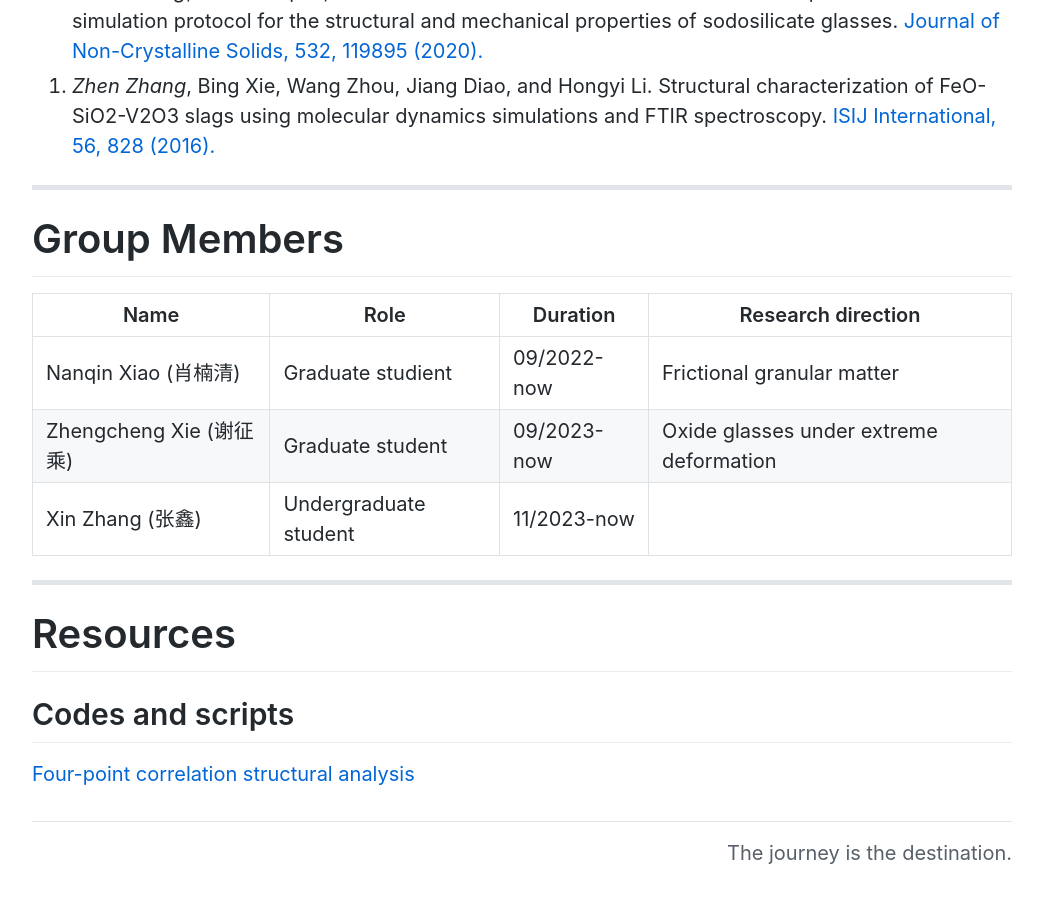
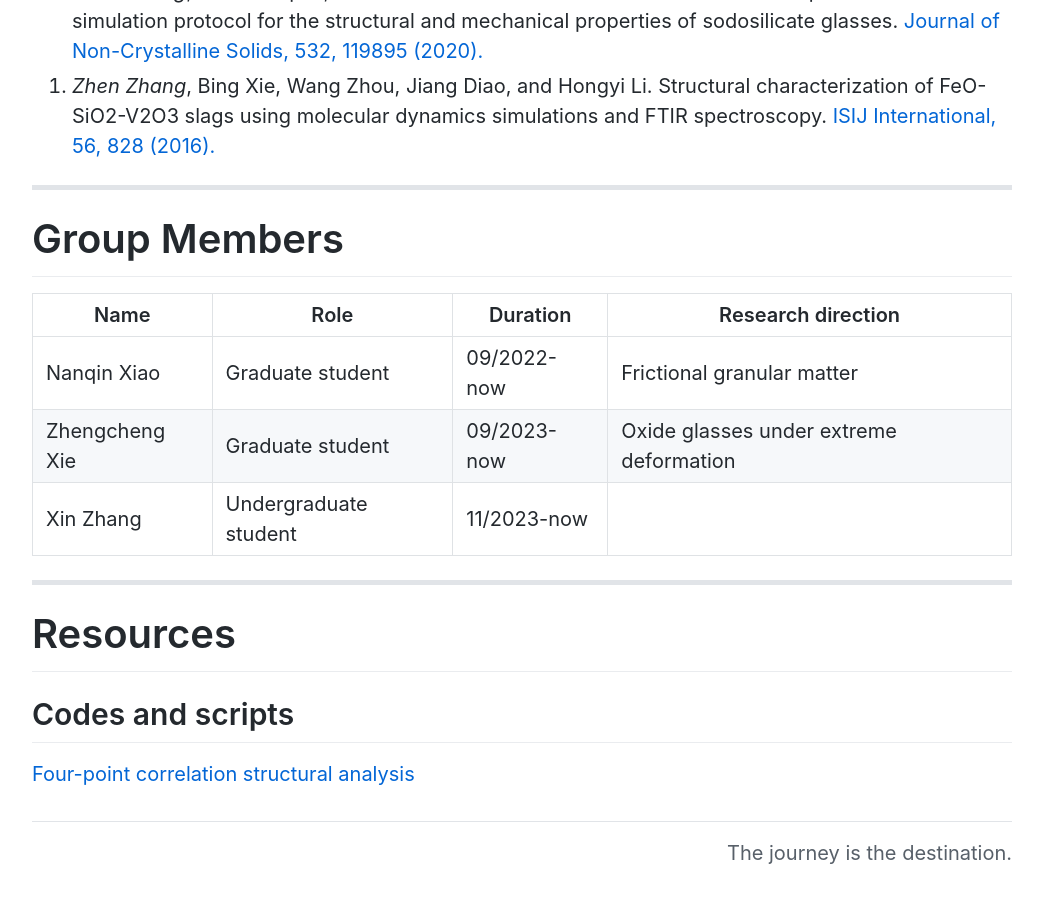
Before and after one commit to zhenzhang1991/zhenzhang1991.github.io, a Jekyll site: the page built from index.md, in a window 1280 px wide and 900 px high, scrolled down 6060 px. Shown: the whole window, without its empty margins (118-1161 px from the left). Built offline with Jekyll 4.4.1, drawn with Linux system fonts in a browser that asks for light colours; Markdown is read by kramdown in place of the engine named in the settings; comment, search, counter and statistics services are not loaded.

Commit message:
Update index.md

```diff
--- a/index.md
+++ b/index.md
@@ -112,9 +112,9 @@ spectroscopy. [ISIJ International, 56, 828 (2016).](https://doi.org/10.2355/isij
 
 | Name | Role | Duration | Research direction |
 | ---- | ---- | -------- | -------------- |
-| Nanqin Xiao (肖楠清) | Graduate studient | 09/2022-now | Frictional granular matter |
-| Zhengcheng Xie (谢征乘) | Graduate student | 09/2023-now | Oxide glasses under extreme deformation |
-| Xin Zhang (张鑫) | Undergraduate student | 11/2023-now |  |
+| Nanqin Xiao | Graduate student | 09/2022-now | Frictional granular matter |
+| Zhengcheng Xie | Graduate student | 09/2023-now | Oxide glasses under extreme deformation |
+| Xin Zhang | Undergraduate student | 11/2023-now |  |
 
 * * *
 
```
